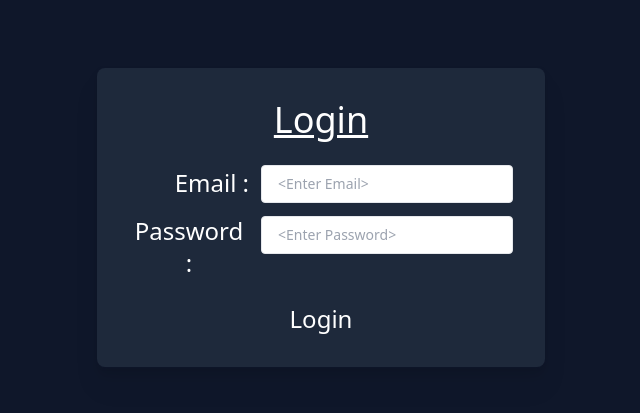
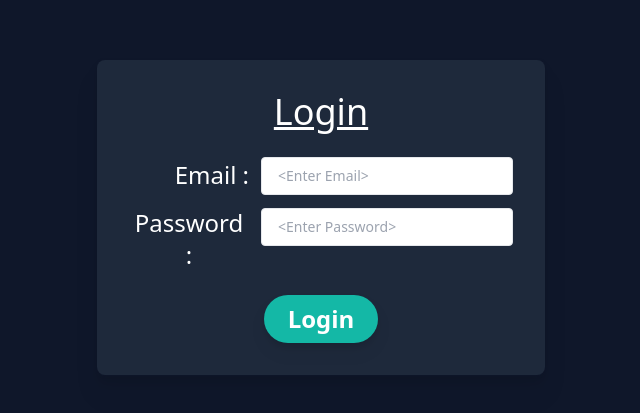
Before and after one commit to Eggysgames/BetChess, a Next.js app: page /login in a window 1280 px wide. Shown: the part 183-596 px from the top of the page, without its empty margins (319-959 px from the left). Built offline with nearby package versions, Linux system fonts and the light colour scheme.

Commit message:
Submission Button Added
Submission Button Added

```diff
--- a/components/StyledButton.tsx
+++ b/components/StyledButton.tsx
@@ -9,6 +9,12 @@ type GridProps = {
 type DefaultProps = {
   inserttext: string
   link:string
+  onClick?: () => void
+}
+
+type SubmissionProps = {
+  inserttext: string
+  onClick?: () => void
 }
 
 type StyledProps = {
@@ -41,6 +47,16 @@ export const DefaultButton = ({inserttext, link}:DefaultProps) => {
   );
 };
 
+export const SubmissionButton = ({ inserttext, onClick }: SubmissionProps) => {
+  return (
+    <button className={`bg-teal-500 hover:bg-teal-700 text-2xl inline-block text-white font-bold py-2 px-6 rounded-full border-none drop-shadow-lg`}
+      onClick={onClick}
+      >
+      {inserttext}
+    </button>
+  );
+};
+
 
 export const StyledButton = ({ inserttext, link, colour, hover, textsize }: StyledProps) => {
   return (
--- a/pages/login.tsx
+++ b/pages/login.tsx
@@ -1,4 +1,4 @@
-import {DefaultButton } from "../components/StyledButton";
+import {DefaultButton, SubmissionButton } from "../components/StyledButton";
 import React, { useState, useEffect } from 'react';
 import { createClient, Session } from '@supabase/supabase-js';
 
@@ -37,7 +37,6 @@ const Login = () => {
 
             if (error) {
                 console.error(error.message);
-
                 setShowError(true);
             }
         } catch (error) {
@@ -92,9 +91,13 @@ if (!session) {
 
 
             <div className="mt-2">
-            <button className="your-button-styles" onClick={handleLogin}>
-                Login
-            </button>
+            <div>
+
+            <SubmissionButton inserttext="Login"
+                onClick={handleLogin}
+            />
+
+            </div>
             </div>
 
             </div>
--- a/pages/register.tsx
+++ b/pages/register.tsx
@@ -51,7 +51,7 @@ const register = () => {
             <span className="ml-2 text-md">I have read and agree to the Terms of Service</span>
 
             <br></br><br></br>
-            <DefaultButton inserttext="Register" link="/chessgame"/>
+            //<DefaultButton inserttext="Register" link="/chessgame"/>
 
             </div>
         </div>
```
